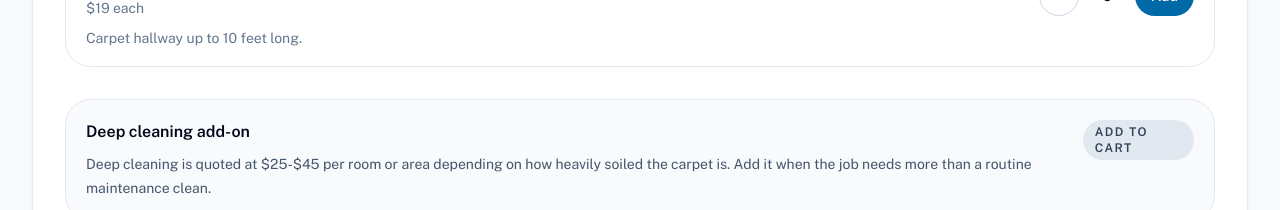
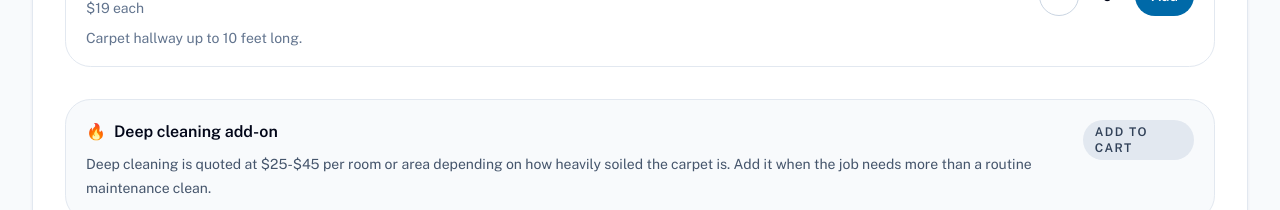
Before and after one commit to veynorcarpetscare-jpg/veynorcarpetcare, a Next.js app: page /services/carpet-cleaning in a window 1280 px wide. Shown: the part 1720-1930 px from the top of the page. Built offline with nearby package versions, Linux system fonts and the light colour scheme.

Commit message:
Highlight deep cleaning add-on

```diff
--- a/components/carpet-quote-builder.tsx
+++ b/components/carpet-quote-builder.tsx
@@ -80,7 +80,7 @@ export function CarpetQuoteBuilder() {
       ? `Hallway / Walk-In Closet: ${values.hallways} - $${values.hallways * hallwayPrice}`
       : null,
     values.deepCleaningRequested
-      ? "Deep cleaning add-on requested - quote at $25-$45 per room or area depending on soil level."
+      ? "🔥 Deep cleaning add-on requested - quote at $25-$45 per room or area depending on soil level."
       : null,
   ].filter((line): line is string => Boolean(line));
 
@@ -353,6 +353,9 @@ export function CarpetQuoteBuilder() {
         >
           <span>
             <span className="block text-base font-semibold text-slate-950">
+              <span aria-hidden="true" className="mr-2 inline-flex">
+                🔥
+              </span>
               Deep cleaning add-on
             </span>
             <span className="mt-2 block text-sm leading-6 text-slate-600">
```
